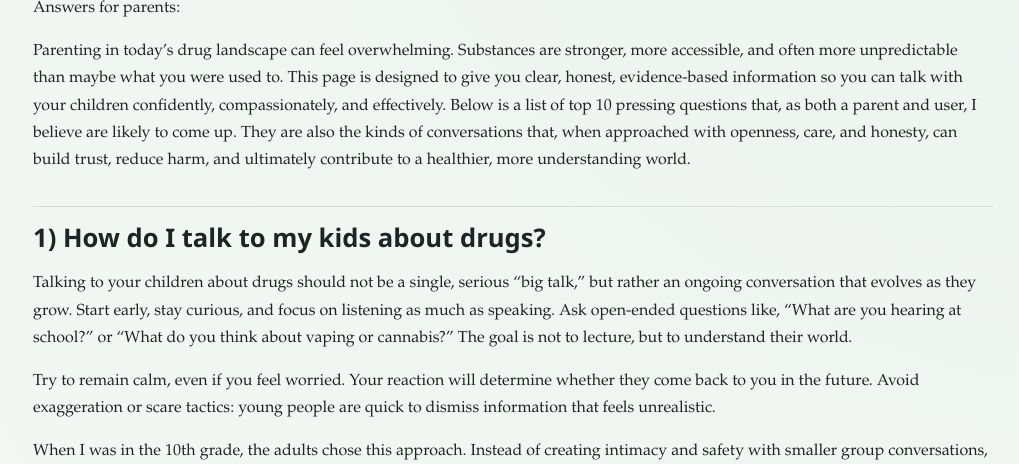
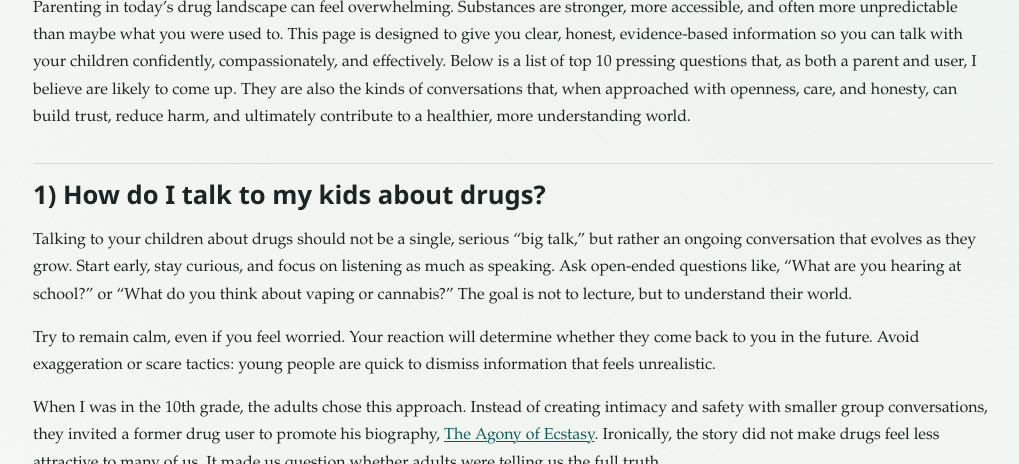
Before and after one commit to hayleykm/hayleykm.github.io, a Jekyll site: the page built from faq.md, in a window 1280 px wide and 900 px high, cut to the strip 436-900 px from the top of the window. Shown: the whole strip, without its empty margins (127-1146 px from the left). Built offline with Jekyll 4.4.1, drawn with Linux system fonts in a browser that asks for light colours.

Commit message:
Remove duplicate FAQ intro line under photo

```diff
--- a/faq.md
+++ b/faq.md
@@ -4,9 +4,6 @@ layout: faq
 permalink: /faq/
 description: FAQ for parents
 ---
-
-Answers for parents:
-
 Parenting in today's drug landscape can feel overwhelming. Substances are stronger, more accessible, and often more unpredictable than maybe what you were used to. This page is designed to give you clear, honest, evidence-based information so you can talk with your children confidently, compassionately, and effectively. Below is a list of top 10 pressing questions that, as both a parent and user, I believe are likely to come up. They are also the kinds of conversations that, when approached with openness, care, and honesty, can build trust, reduce harm, and ultimately contribute to a healthier, more understanding world.
 
 ## 1) How do I talk to my kids about drugs?
```
